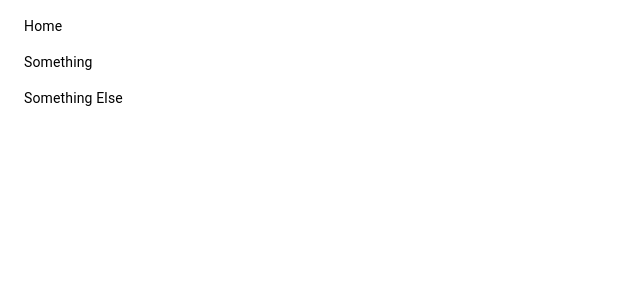
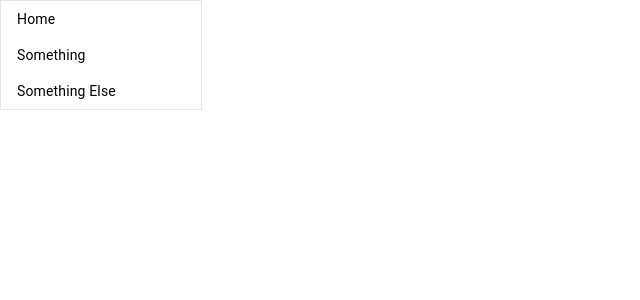
Before and after one commit to max-vac/NavBar-with-React, a React (Create React App) app in the folder navbar-wtih-react/: page / in a window 1280 px wide. Shown: the top 300 px of the page, without its empty margins (0-640 px from the left). Built offline with nearby package versions, Linux system fonts and the light colour scheme.

Commit message:
Added some CSS to navigation bar

```diff
--- a/navbar-wtih-react/src/App.js
+++ b/navbar-wtih-react/src/App.js
@@ -9,11 +9,6 @@ const listItems = [
 
 
 const App = () => {
-  const style = {
-    maxWidth: "200px",
-    border: "1px solid rgba(0, 0, 0, 0.1)",
-    color: "blue"
-  };
   return (
     <Sidebar listItems={ listItems } style={{ color: "red"}}  />
   )
--- a/navbar-wtih-react/src/Sidebar.js
+++ b/navbar-wtih-react/src/Sidebar.js
@@ -3,10 +3,14 @@ import List from '@material-ui/core/List'
 import ListItem from '@material-ui/core/ListItem'
 import ListItemText from '@material-ui/core/ListItemText'
 
+const style = {
+  maxWidth: "200px",
+  border: "1px solid rgba(0, 0, 0, 0.1)",
+};
 
 function Sidebar({ listItems }) {
   return (
-    <List disablePadding dense>
+    <List style={ style } disablePadding dense>
       { listItems.map(({ label, name }) => (
         <ListItem key={ name } button={ name }>
           <ListItemText>{ label }</ListItemText>
--- a/navbar-wtih-react/src/index.js
+++ b/navbar-wtih-react/src/index.js
@@ -1,7 +1,7 @@
 import React from 'react'
 import ReactDOM from 'react-dom'
 import App from './App'
-// import 'index.css'
+import './index.css'
 // import * as serviceWorker from './serviceWorker'
 
 ReactDOM.render(<App />, document.getElementById('root'))
```
Also changed, not shown: 1 other file (tests, documents, lock files or other folders).
